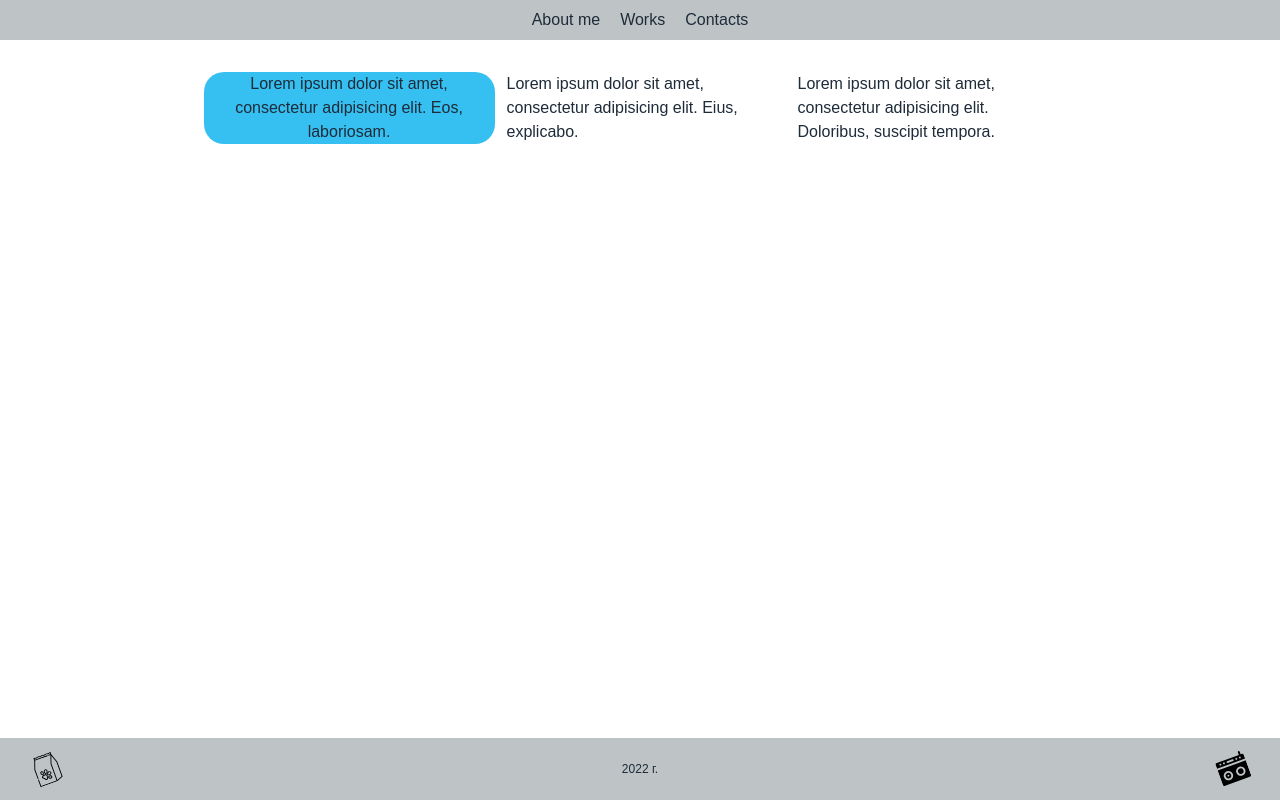
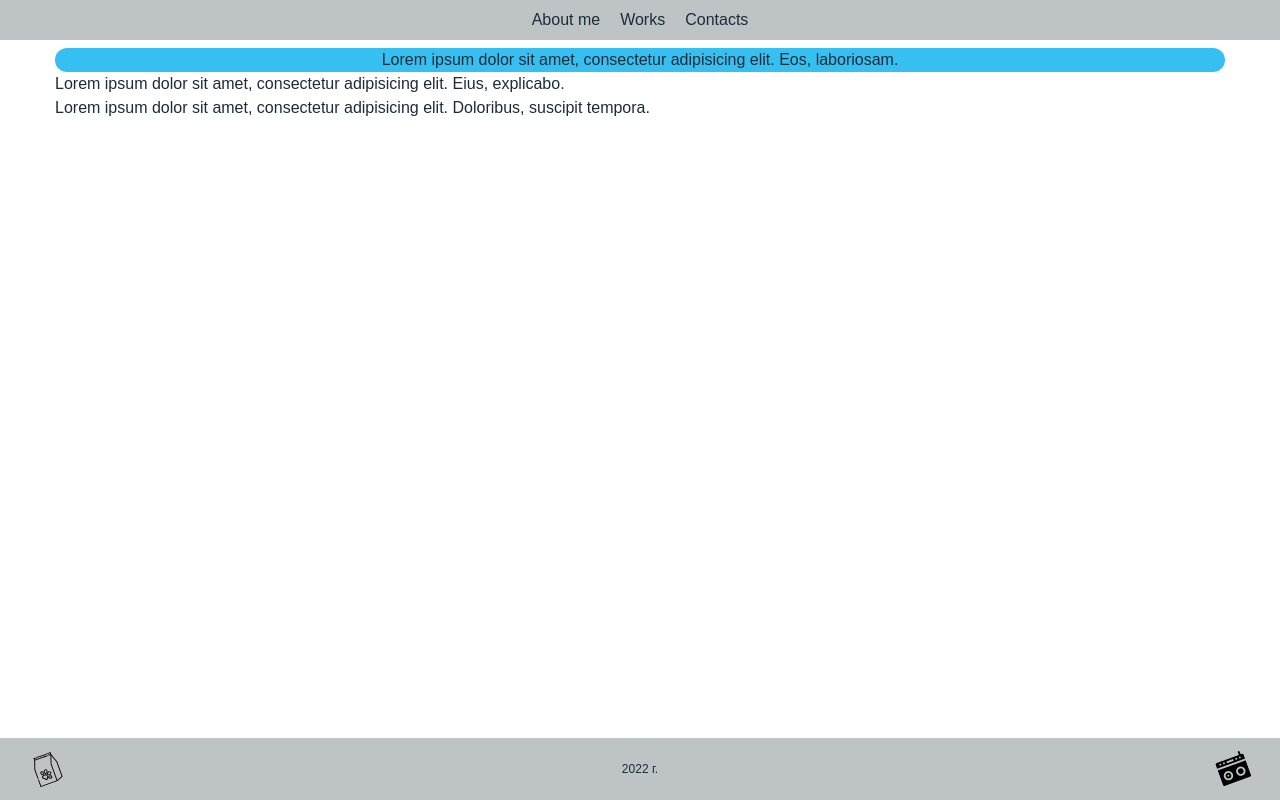
Before and after one commit to Lazard-Live/MyGallery, a React (Vite) app: page /works in a window 1280 px wide. Built offline with nearby package versions, Linux system fonts and the light colour scheme; a web font is replaced by a local one.

Commit message:
Переработка таблицы по примеру "Startup" с правками вычислений '/'

```diff
--- a/src/global/grid.scss
+++ b/src/global/grid.scss
@@ -1,457 +1,108 @@
-$bs-gutter-x: 12px;
-$bs-gutter-y: 8px;
+$gap-sm: 8px;
+$gap-md: 12px;
+$columns: 12;
+
+.container {
+    margin: 0 auto;
+
+    @include screen-up(sm) {
+        max-width: 540px;
+    }
+
+    @include screen-up(md) {
+        max-width: 720px;
+    }
+
+    @include screen-up(lg) {
+        max-width: 960px;
+    }
+
+    @include screen-up(xl) {
+        max-width: 1170px;
+    }
+}
 
 .container,
-.container-xxl,
-.container-xl,
-.container-lg,
-.container-md,
-.container-sm {
+.container-fluid {
     width: 100%;
-    padding-right: calc(var($bs-gutter-x) * 0.5);
-    padding-left: calc(var($bs-gutter-x) * 0.5);
-    margin-right: auto;
-    margin-left: auto;
+    padding: 0 $gap-md;
+    position: relative;
 }
 
-@media (min-width: 320px) {
-    .container-sm,
-    .container {
-        max-width: 540px;
+.row {
+    margin: (-$gap-md * 2) (-$gap-md) 0;
+    display: flex;
+    flex-wrap: wrap;
+
+    & + & {
+        margin-top: 0;
     }
 }
-@media (min-width: 576px) {
-    .container-md,
-    .container-sm,
-    .container {
-        max-width: 540px;
-    }
-}
-@media (min-width: 768px) {
-    .container-lg,
-    .container-md,
-    .container-sm,
-    .container {
-        max-width: 720px;
-    }
-}
-@media (min-width: 992px) {
-    .container-xl,
-    .container-lg,
-    .container-md,
-    .container-sm,
-    .container {
-        max-width: 960px;
-    }
-}
-@media (min-width: 1200px) {
-    .container-xxl,
-    .container-xl,
-    .container-lg,
-    .container-md,
-    .container-sm,
-    .container {
-        max-width: 1140px;
-    }
-}
-.row {
-    --bs-gutter-x: 1.5rem;
-    --bs-gutter-y: 0;
-    display: flex;
-    flex-wrap: wrap;
-    margin-top: calc(-1.5 * var(--bs-gutter-y));
-    margin-right: calc(-0.5 * var(--bs-gutter-x));
-    margin-left: calc(-0.5 * var(--bs-gutter-x));
-}
 
-.row > * {
-    box-sizing: border-box;
-    flex-shrink: 0;
+[class|='col'] {
     width: 100%;
-    max-width: 100%;
-    padding-right: calc(var(--bs-gutter-x) * 0.5);
-    padding-left: calc(var(--bs-gutter-x) * 0.5);
-    margin-top: var(--bs-gutter-y);
+    margin-top: $gap-md * 2;
+    padding: 0 $gap-md;
 }
 
 .col {
-    flex: 1 0 0;
+    flex: 1 0;
 }
 
 .col-auto {
-    flex: 0 0 auto;
     width: auto;
 }
 
-.col-1 {
-    flex: 0 0 auto;
-    width: 8.33333333%;
-}
-
-.col-2 {
-    flex: 0 0 auto;
-    width: 16.66666667%;
-}
-
-.col-3 {
-    flex: 0 0 auto;
-    width: 25%;
-}
-
-.col-4 {
-    flex: 0 0 auto;
-    width: 33.33333333%;
-}
-
-.col-5 {
-    flex: 0 0 auto;
-    width: 41.66666667%;
-}
-
-.col-6 {
-    flex: 0 0 auto;
-    width: 50%;
-}
-
-.col-7 {
-    flex: 0 0 auto;
-    width: 58.33333333%;
-}
-
-.col-8 {
-    flex: 0 0 auto;
-    width: 66.66666667%;
-}
-
-.col-9 {
-    flex: 0 0 auto;
-    width: 75%;
-}
-
-.col-10 {
-    flex: 0 0 auto;
-    width: 83.33333333%;
-}
-
-.col-11 {
-    flex: 0 0 auto;
-    width: 91.66666667%;
-}
-
-.col-12 {
-    flex: 0 0 auto;
-    width: 100%;
-}
-
-@media (min-width: 320px) {
-    .col-sm {
-        flex: 1 0 0;
-    }
-    .col-sm-auto {
-        flex: 0 0 auto;
-        width: auto;
-    }
-    .col-sm-1 {
-        flex: 0 0 auto;
-        width: 8.33333333%;
-    }
-    .col-sm-2 {
-        flex: 0 0 auto;
-        width: 16.66666667%;
-    }
-    .col-sm-3 {
-        flex: 0 0 auto;
-        width: 25%;
-    }
-    .col-sm-4 {
-        flex: 0 0 auto;
-        width: 33.33333333%;
-    }
-    .col-sm-5 {
-        flex: 0 0 auto;
-        width: 41.66666667%;
-    }
-    .col-sm-6 {
-        flex: 0 0 auto;
-        width: 50%;
-    }
-    .col-sm-7 {
-        flex: 0 0 auto;
-        width: 58.33333333%;
-    }
-    .col-sm-8 {
-        flex: 0 0 auto;
-        width: 66.66666667%;
-    }
-    .col-sm-9 {
-        flex: 0 0 auto;
-        width: 75%;
-    }
-    .col-sm-10 {
-        flex: 0 0 auto;
-        width: 83.33333333%;
-    }
-    .col-sm-11 {
-        flex: 0 0 auto;
-        width: 91.66666667%;
-    }
-    .col-sm-12 {
-        flex: 0 0 auto;
-        width: 100%;
-    }
-}
-@media (min-width: 576px) {
-    .col-md {
-        flex: 1 0 0;
+@for $i from 1 through $columns {
+    .col-#{$i} {
+        width: calc(100% / $columns * $i);
+        flex: 0 0 calc(100% / $columns * $i);
     }
 
-    .col-md-auto {
-        flex: 0 0 auto;
-        width: auto;
+    @include screen-up(sm) {
+        .col-sm-#{$i} {
+            width: calc(100% / $columns * $i);
+            flex: 0 0 calc(100% / $columns * $i);
+        }
     }
 
-    .col-md-1 {
-        flex: 0 0 auto;
-        width: 8.33333333%;
+    @include screen-up(md) {
+        .col-md-#{$i} {
+            width: calc(100% / $columns * $i);
+            flex: 0 0 calc(100% / $columns * $i);
+        }
     }
 
-    .col-md-2 {
-        flex: 0 0 auto;
-        width: 16.66666667%;
+    @include screen-up(lg) {
+        .col-lg-#{$i} {
+            width: calc(100% / $columns * $i);
+            flex: 0 0 calc(100% / $columns * $i);
+        }
     }
 
-    .col-md-3 {
-        flex: 0 0 auto;
-        width: 25%;
-    }
-
-    .col-md-4 {
-        flex: 0 0 auto;
-        width: 33.33333333%;
-    }
-
-    .col-md-5 {
-        flex: 0 0 auto;
-        width: 41.66666667%;
-    }
-
-    .col-md-6 {
-        flex: 0 0 auto;
-        width: 50%;
-    }
-
-    .col-md-7 {
-        flex: 0 0 auto;
-        width: 58.33333333%;
-    }
-
-    .col-md-8 {
-        flex: 0 0 auto;
-        width: 66.66666667%;
-    }
-
-    .col-md-9 {
-        flex: 0 0 auto;
-        width: 75%;
-    }
-
-    .col-md-10 {
-        flex: 0 0 auto;
-        width: 83.33333333%;
-    }
-
-    .col-md-11 {
-        flex: 0 0 auto;
-        width: 91.66666667%;
-    }
-
-    .col-md-12 {
-        flex: 0 0 auto;
-        width: 100%;
-    }
-}
-@media (min-width: 768px) {
-    .col-lg {
-        flex: 1 0 0;
-    }
-    .col-lg-auto {
-        flex: 0 0 auto;
-        width: auto;
-    }
-    .col-lg-1 {
-        flex: 0 0 auto;
-        width: 8.33333333%;
-    }
-    .col-lg-2 {
-        flex: 0 0 auto;
-        width: 16.66666667%;
-    }
-    .col-lg-3 {
-        flex: 0 0 auto;
-        width: 25%;
-    }
-    .col-lg-4 {
-        flex: 0 0 auto;
-        width: 33.33333333%;
-    }
-    .col-lg-5 {
-        flex: 0 0 auto;
-        width: 41.66666667%;
-    }
-    .col-lg-6 {
-        flex: 0 0 auto;
-        width: 50%;
-    }
-    .col-lg-7 {
-        flex: 0 0 auto;
-        width: 58.33333333%;
-    }
-    .col-lg-8 {
-        flex: 0 0 auto;
-        width: 66.66666667%;
-    }
-    .col-lg-9 {
-        flex: 0 0 auto;
-        width: 75%;
-    }
-    .col-lg-10 {
-        flex: 0 0 auto;
-        width: 83.33333333%;
-    }
-    .col-lg-11 {
-        flex: 0 0 auto;
-        width: 91.66666667%;
-    }
-    .col-lg-12 {
-        flex: 0 0 auto;
-        width: 100%;
-    }
-}
-@media (min-width: 992px) {
-    .col-xl {
-        flex: 1 0 0;
-    }
-    .col-xl-auto {
-        flex: 0 0 auto;
-        width: auto;
-    }
-    .col-xl-1 {
-        flex: 0 0 auto;
-        width: 8.33333333%;
-    }
-    .col-xl-2 {
-        flex: 0 0 auto;
-        width: 16.66666667%;
-    }
-    .col-xl-3 {
-        flex: 0 0 auto;
-        width: 25%;
-    }
-    .col-xl-4 {
-        flex: 0 0 auto;
-        width: 33.33333333%;
-    }
-    .col-xl-5 {
-        flex: 0 0 auto;
-        width: 41.66666667%;
-    }
-    .col-xl-6 {
-        flex: 0 0 auto;
-        width: 50%;
-    }
-    .col-xl-7 {
-        flex: 0 0 auto;
-        width: 58.33333333%;
-    }
-    .col-xl-8 {
-        flex: 0 0 auto;
-        width: 66.66666667%;
-    }
-    .col-xl-9 {
-        flex: 0 0 auto;
-        width: 75%;
-    }
-    .col-xl-10 {
-        flex: 0 0 auto;
-        width: 83.33333333%;
-    }
-    .col-xl-11 {
-        flex: 0 0 auto;
-        width: 91.66666667%;
-    }
-    .col-xl-12 {
-        flex: 0 0 auto;
-        width: 100%;
+    @include screen-up(xl) {
+        .col-xl-#{$i} {
+            width: calc(100% / $columns * $i);
+            flex: 0 0 calc(100% / $columns * $i);
+        }
     }
 }
 
-@media (min-width: 1200px) {
-    .col-xxl {
-        flex: 1 0 0;
-    }
+.row-gap-sm {
+    margin: (-$gap-sm * 2) (-$gap-sm) 0;
 
-    .col-xxl-auto {
-        flex: 0 0 auto;
-        width: auto;
-    }
-
-    .col-xxl-1 {
-        flex: 0 0 auto;
-        width: 8.33333333%;
-    }
-
-    .col-xxl-2 {
-        flex: 0 0 auto;
-        width: 16.66666667%;
-    }
-
-    .col-xxl-3 {
-        flex: 0 0 auto;
-        width: 25%;
-    }
-
-    .col-xxl-4 {
-        flex: 0 0 auto;
-        width: 33.33333333%;
-    }
-
-    .col-xxl-5 {
-        flex: 0 0 auto;
-        width: 41.66666667%;
-    }
-
-    .col-xxl-6 {
-        flex: 0 0 auto;
-        width: 50%;
-    }
-
-    .col-xxl-7 {
-        flex: 0 0 auto;
-        width: 58.33333333%;
-    }
-
-    .col-xxl-8 {
-        flex: 0 0 auto;
-        width: 66.66666667%;
-    }
-
-    .col-xxl-9 {
-        flex: 0 0 auto;
-        width: 75%;
-    }
-
-    .col-xxl-10 {
-        flex: 0 0 auto;
-        width: 83.33333333%;
-    }
-
-    .col-xxl-11 {
-        flex: 0 0 auto;
-        width: 91.66666667%;
-    }
-
-    .col-xxl-12 {
-        flex: 0 0 auto;
-        width: 100%;
+    > [class|='col'] {
+        margin-top: $gap-sm * 2;
+        padding: 0 $gap-sm;
     }
 }
+
+.row-sm-gap-half {
+    @include screen-down(sm) {
+        margin-top: -$gap-md;
+
+        > [class|='col'] {
+            margin-top: $gap-md;
+        }
+    }
+}
--- a/src/global/variables.scss
+++ b/src/global/variables.scss
@@ -1,11 +1,36 @@
 $font-primary: 'Aqum', sans-serif;
 
-$color-text: #1E2B39;
-$color-bg: #BEC4C6;
-$color-bg-hover: #F4F8F9;
+$color-text: #1e2b39;
+$color-bg: #bec4c6;
+$color-bg-hover: #f4f8f9;
 $color-about-bg: #c8c8c8;
-$color-about-img-shadow: #36C0F1;
+$color-about-img-shadow: #36c0f1;
+
+$point-sm: 576px;
+$point-md: 768px;
+$point-lg: 992px;
+$point-xl: 1200px;
 
 %transition {
-  transition: 0.2s ease;
+    transition: 0.2s ease;
 }
+
+@mixin screen-up($point) {
+    $is-sm: $point == sm;
+    $is-md: $point == md;
+    $is-lg: $point == lg;
+
+    @media (min-width: if($is-sm, $point-sm, if($is-md, $point-md, if($is-lg, $point-lg, $point-xl)))) {
+        @content;
+    }
+}
+
+@mixin screen-down($point) {
+    $is-sm: $point == sm;
+    $is-md: $point == md;
+    $is-lg: $point == lg;
+
+    @media (max-width: if($is-sm, $point-sm - 1px, if($is-md, $point-md - 1px, if($is-lg, $point-lg - 1px, $point-xl - 1px)))) {
+        @content;
+    }
+}
```
